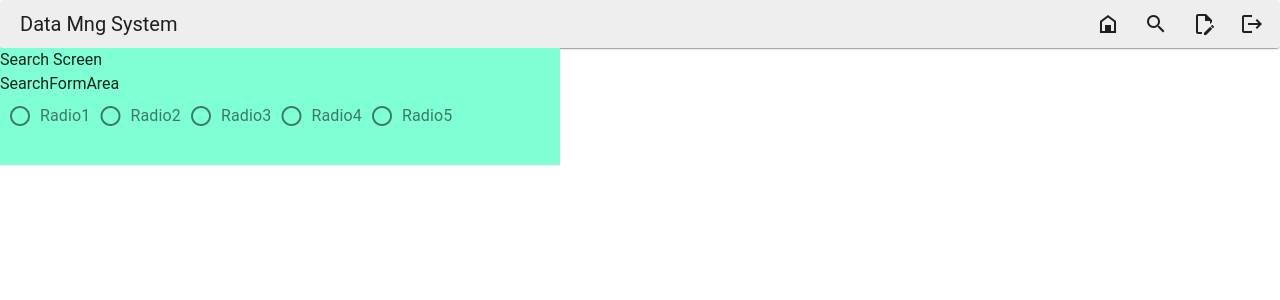
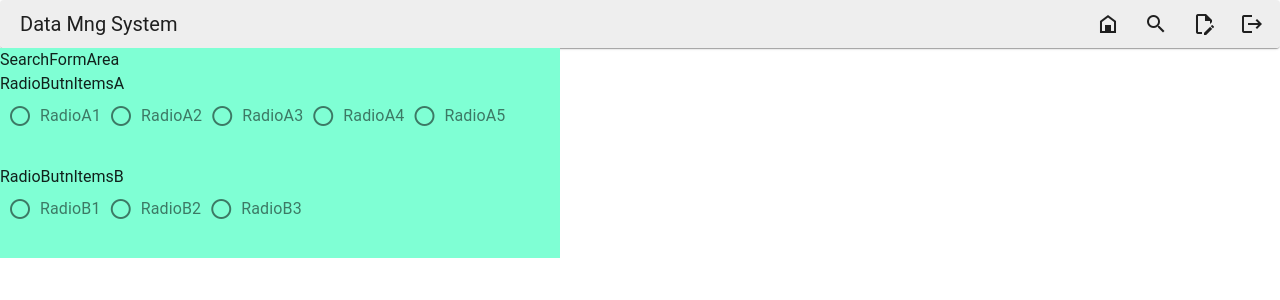
Before and after one commit to Mizuno-Hirohisa/data-mng-system-vue, a Vue app in the folder data-mng-system/: page /search in a window 1280 px wide. Shown: the top 300 px of the page. Built offline with nearby package versions, Linux system fonts and the light colour scheme.

Commit message:
SearchFormAreaにradioBtnItemsBを追加

```diff
--- a/data-mng-system/src/components/layers/SearchFormArea.vue
+++ b/data-mng-system/src/components/layers/SearchFormArea.vue
@@ -5,17 +5,29 @@
     import RadioButtonComp from '../commons/RadioButtonComp.vue'
 
 
-    const radioBtnItems = ref([
-        {label: 'Radio1', value: 'val1'},
-        {label: 'Radio2', value: 'val2'},
-        {label: 'Radio3', value: 'val3'},
-        {label: 'Radio4', value: 'val4'},
-        {label: 'Radio5', value: 'val5'}
+    const radioBtnItemsA = ref([
+        {label: 'RadioA1', value: 'valA1'},
+        {label: 'RadioA2', value: 'valA2'},
+        {label: 'RadioA3', value: 'valA3'},
+        {label: 'RadioA4', value: 'valA4'},
+        {label: 'RadioA5', value: 'valA5'}
+    ])
+
+    const radioBtnItemsB = ref([
+        {label: 'RadioB1', value: 'valB1'},
+        {label: 'RadioB2', value: 'valB2'},
+        {label: 'RadioB3', value: 'valB3'}
     ])
 
 </script>
 
 <template>
     <p>SearchFormArea</p>
-    <RadioButtonComp :btnItems="radioBtnItems"></RadioButtonComp>
+
+    <p>RadioButnItemsA</p>
+    <RadioButtonComp :btnItems="radioBtnItemsA"></RadioButtonComp>
+
+    <p>RadioButnItemsB</p>
+    <RadioButtonComp :btnItems="radioBtnItemsB"></RadioButtonComp>
+
 </template>
--- a/data-mng-system/src/components/pages/Search.vue
+++ b/data-mng-system/src/components/pages/Search.vue
@@ -7,7 +7,6 @@
 <template>
   <v-app>
     <div class="search-area">
-      <p>Search Screen</p>
       <SearchFormArea></SearchFormArea>
     </div>
   </v-app>
```
